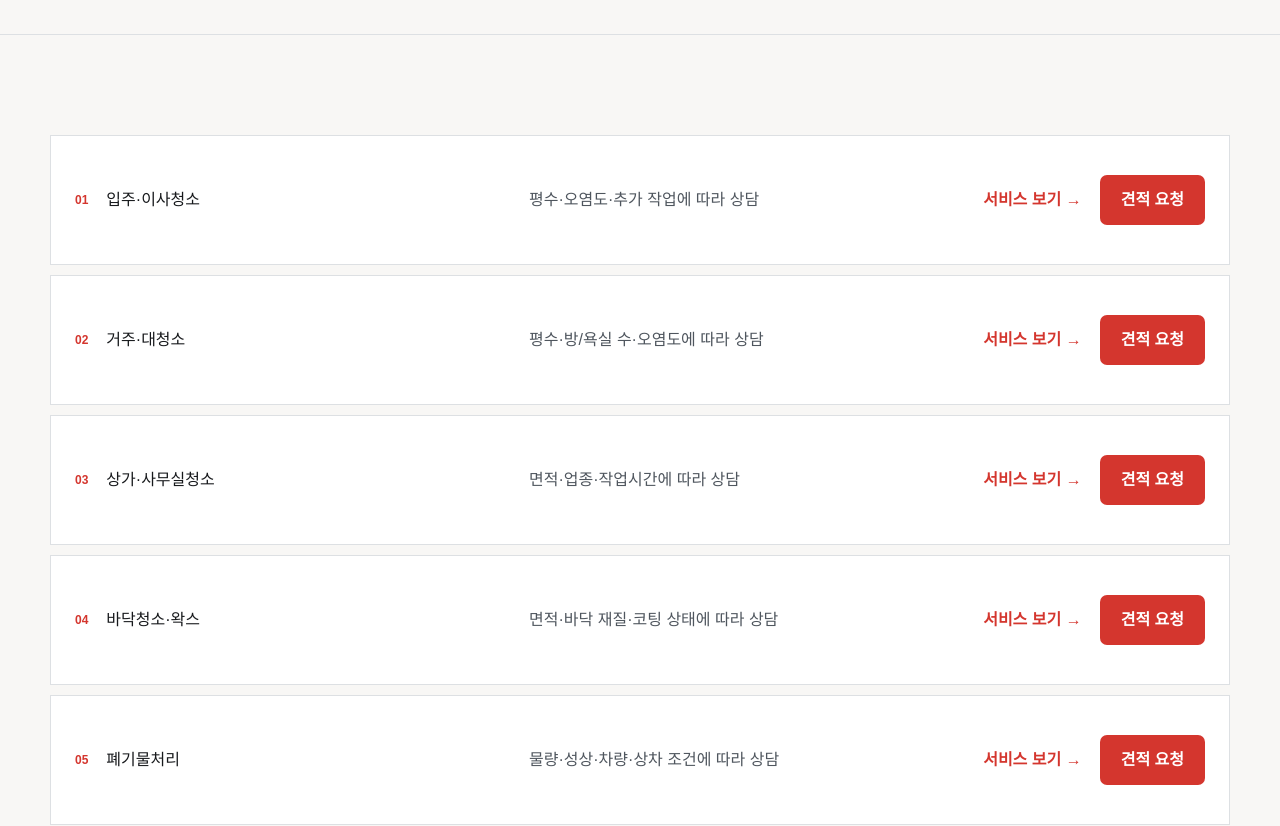
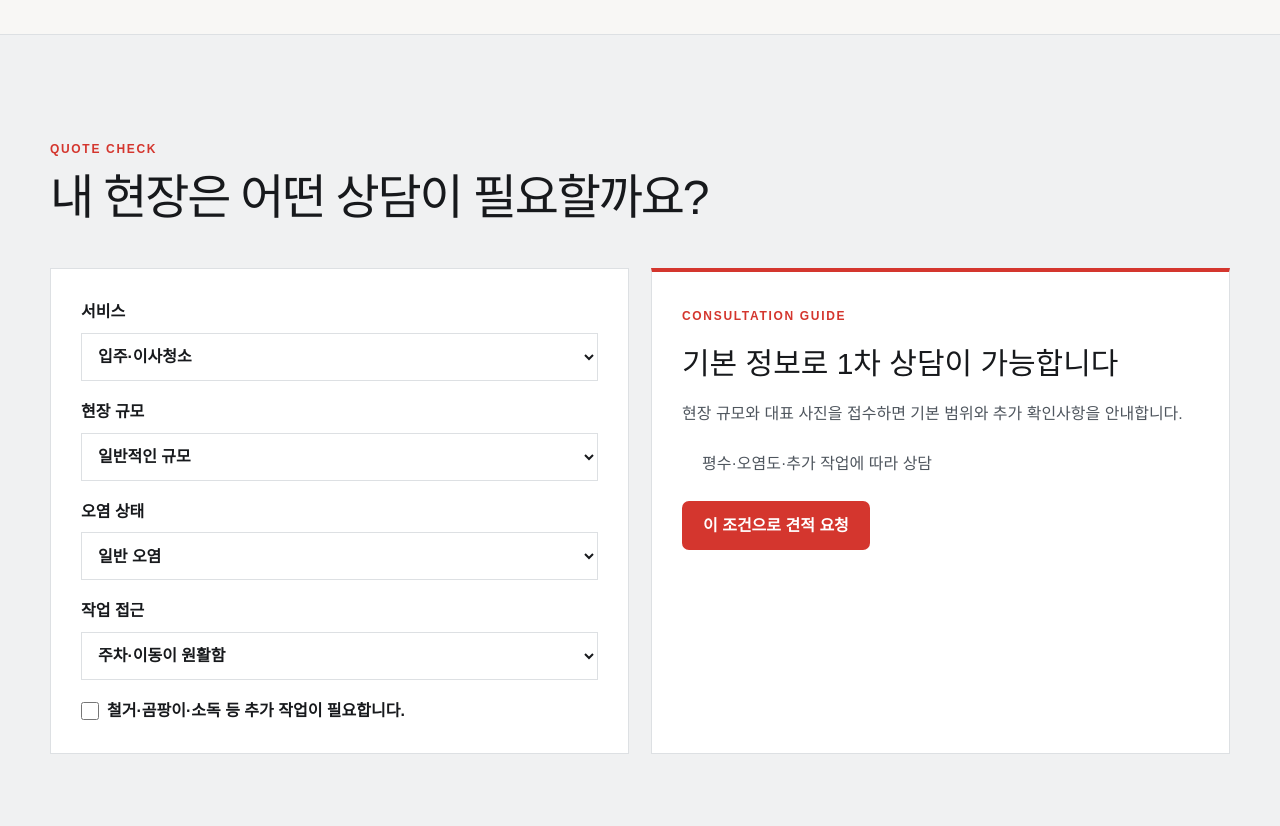
Before and after one commit to rhkss8/solomon-clean, a Next.js app: page /prices in a window 1280 px wide. Shown: the part 480-1306 px from the top of the page. Built offline with nearby package versions, Linux system fonts and the light colour scheme; no server answers.

Commit message:
feat: 견적 상담 수준 계산기 추가

```diff
--- a/app/globals.css
+++ b/app/globals.css
@@ -119,6 +119,16 @@ h1, h2, h3, p { margin-top: 0; }
 .price-list h2, .price-list p { margin: 0; }
 .price-list p { color: var(--text-secondary); }
 .price-list article > div:last-child { display: flex; align-items: center; gap: 18px; }
+.price-calculator { display: grid; grid-template-columns: 1fr 1fr; gap: 22px; }
+.price-calculator__form, .price-calculator__result { padding: 30px; border: 1px solid var(--border); background: white; }
+.price-calculator__form { display: grid; gap: 18px; }
+.price-calculator__form label { display: grid; gap: 8px; font-weight: 700; }
+.price-calculator__form select { min-height: 48px; padding: 0 12px; border: 1px solid var(--border); background: white; color: var(--ink); font: inherit; }
+.price-calculator__result { border-top: 4px solid var(--brand-primary); }
+.price-calculator__result h2 { margin: 12px 0; font-size: 30px; }
+.price-calculator__result p { color: var(--text-secondary); line-height: 1.7; }
+.price-calculator__result ul { margin: 24px 0; padding-left: 20px; color: var(--text-secondary); }
+.price-calculator__result li + li { margin-top: 9px; }
 .process-grid { margin-top: 40px; display: grid; grid-template-columns: repeat(4, 1fr); gap: 12px; }
 .process-grid article { min-height: 160px; padding: 22px; background: white; border: 1px solid var(--border); }
 .process-grid span { color: var(--brand-primary); font-size: 12px; font-weight: 850; }
@@ -161,7 +171,7 @@ h1, h2, h3, p { margin-top: 0; }
   .desktop-nav, .header-cta { display: none; }
   .mobile-menu { display: block; }
   .hero { padding-top: 58px; }
-  .hero__grid, .split-section, .detail-columns { grid-template-columns: 1fr; gap: 44px; }
+  .hero__grid, .split-section, .detail-columns, .price-calculator { grid-template-columns: 1fr; gap: 44px; }
   .hero__visual { min-height: 390px; }
   .visual-card--main { height: 360px; }
   .service-grid { grid-template-columns: repeat(2, 1fr); }
--- a/app/prices/page.tsx
+++ b/app/prices/page.tsx
@@ -1,9 +1,10 @@
 import Link from "next/link";
+import { PriceGuideCalculator } from "@/src/components/PriceGuideCalculator";
 import { services } from "@/src/domain/site";
 import { createPageMetadata } from "@/src/lib/metadata";
 
 export const metadata = createPageMetadata({ title: "청소·폐기물 비용안내", description: "서비스별 비용을 결정하는 기준을 투명하게 확인하세요.", path: "/prices" });
 
 export default function PricesPage() {
-  return <main><section className="page-hero"><div className="container"><span className="eyebrow">PRICE GUIDE</span><h1>정확한 비용은<br />조건을 함께 봐야 합니다.</h1><p>표시된 기준은 상담을 돕기 위한 안내이며 실제 견적은 현장 정보 확인 후 결정됩니다.</p></div></section><section className="section"><div className="container price-list">{services.map(service=><article key={service.slug}><div><span>{service.symbol}</span><h2>{service.name}</h2></div><p>{service.priceBasis}</p><div><Link className="text-link" href={`/services/${service.slug}`}>서비스 보기 →</Link><Link className="button button--primary" href={`/estimate?service=${service.slug}`}>견적 요청</Link></div></article>)}</div></section></main>;
+  return <main><section className="page-hero"><div className="container"><span className="eyebrow">PRICE GUIDE</span><h1>정확한 비용은<br />조건을 함께 봐야 합니다.</h1><p>실제 금액을 임의로 표시하지 않고, 어떤 정보가 견적 정확도를 높이는지 먼저 안내합니다.</p></div></section><section className="section section--subtle"><div className="container"><div className="section-heading"><div><span className="eyebrow">QUOTE CHECK</span><h2>내 현장은 어떤 상담이 필요할까요?</h2></div></div><PriceGuideCalculator /></div></section><section className="section"><div className="container price-list">{services.map(service=><article key={service.slug}><div><span>{service.symbol}</span><h2>{service.name}</h2></div><p>{service.priceBasis}</p><div><Link className="text-link" href={`/services/${service.slug}`}>서비스 보기 →</Link><Link className="button button--primary" href={`/estimate?service=${service.slug}`}>견적 요청</Link></div></article>)}</div></section></main>;
 }
--- /dev/null
+++ b/src/components/PriceGuideCalculator.tsx
@@ -0,0 +1,29 @@
+"use client";
+
+import Link from "next/link";
+import { useState } from "react";
+import { calculatePriceGuide, type PriceGuideInput } from "@/src/domain/pricing";
+import { services } from "@/src/domain/site";
+
+const initialInput: PriceGuideInput = { serviceSlug: services[0].slug, scale: "medium", condition: "normal", access: "easy", hasExtraWork: false };
+
+/** Collects quote-driving conditions and explains the required consultation depth. */
+export function PriceGuideCalculator() {
+  const [input, setInput] = useState(initialInput);
+  const result = calculatePriceGuide(input);
+
+  function updateInput<Key extends keyof PriceGuideInput>(key: Key, value: PriceGuideInput[Key]) {
+    setInput((current) => ({ ...current, [key]: value }));
+  }
+
+  return <div className="price-calculator">
+    <div className="price-calculator__form">
+      <label>서비스<select value={input.serviceSlug} onChange={(event) => updateInput("serviceSlug", event.target.value)}>{services.map((service) => <option key={service.slug} value={service.slug}>{service.name}</option>)}</select></label>
+      <label>현장 규모<select value={input.scale} onChange={(event) => updateInput("scale", event.target.value as PriceGuideInput["scale"])}><option value="small">작은 공간·적은 물량</option><option value="medium">일반적인 규모</option><option value="large">넓은 공간·많은 물량</option></select></label>
+      <label>오염 상태<select value={input.condition} onChange={(event) => updateInput("condition", event.target.value as PriceGuideInput["condition"])}><option value="light">가벼운 오염</option><option value="normal">일반 오염</option><option value="heavy">심한 오염·장기 방치</option></select></label>
+      <label>작업 접근<select value={input.access} onChange={(event) => updateInput("access", event.target.value as PriceGuideInput["access"])}><option value="easy">주차·이동이 원활함</option><option value="limited">계단·주차·상차 제약 있음</option></select></label>
+      <label className="check-field"><input checked={input.hasExtraWork} onChange={(event) => updateInput("hasExtraWork", event.target.checked)} type="checkbox" /> 철거·곰팡이·소독 등 추가 작업이 필요합니다.</label>
+    </div>
+    <aside className={`price-calculator__result price-calculator__result--${result.level}`}><span className="eyebrow">CONSULTATION GUIDE</span><h2>{result.title}</h2><p>{result.description}</p><ul>{result.reasons.map((reason) => <li key={reason}>{reason}</li>)}</ul><Link className="button button--primary" href={`/estimate?service=${input.serviceSlug}`}>이 조건으로 견적 요청</Link></aside>
+  </div>;
+}
--- /dev/null
+++ b/src/domain/pricing.ts
@@ -0,0 +1,41 @@
+import { getServiceBySlug } from "./site.ts";
+
+export type PriceGuideInput = {
+  serviceSlug: string;
+  scale: "small" | "medium" | "large";
+  condition: "light" | "normal" | "heavy";
+  access: "easy" | "limited";
+  hasExtraWork: boolean;
+};
+
+export type PriceGuideResult = {
+  level: "basic" | "detailed" | "site-visit";
+  title: string;
+  description: string;
+  reasons: string[];
+};
+
+const weight = {
+  scale: { small: 0, medium: 1, large: 2 },
+  condition: { light: 0, normal: 1, heavy: 3 },
+  access: { easy: 0, limited: 2 },
+} as const;
+
+/** Evaluates how much evidence is needed before a reliable quote can be issued. */
+export function calculatePriceGuide(input: PriceGuideInput): PriceGuideResult {
+  const service = getServiceBySlug(input.serviceSlug);
+  if (!service) throw new Error("지원하지 않는 서비스입니다.");
+
+  const score = weight.scale[input.scale] + weight.condition[input.condition] + weight.access[input.access] + (input.hasExtraWork ? 2 : 0);
+  const reasons = [
+    service.priceBasis,
+    ...(input.scale === "large" ? ["현장 규모가 커 작업 인원과 시간이 달라질 수 있습니다."] : []),
+    ...(input.condition === "heavy" ? ["오염도가 높아 집중 작업 범위를 사진으로 확인해야 합니다."] : []),
+    ...(input.access === "limited" ? ["주차·엘리베이터·상차 동선이 비용에 영향을 줄 수 있습니다."] : []),
+    ...(input.hasExtraWork ? ["기본 범위 외 작업을 구분해 안내해야 합니다."] : []),
+  ];
+
+  if (score >= 6) return { level: "site-visit", title: "현장 확인을 권장합니다", description: "사진만으로 작업 범위가 달라질 가능성이 높아 방문 또는 상세 영상 상담 후 견적을 확정합니다.", reasons };
+  if (score >= 3) return { level: "detailed", title: "상세 사진이 필요합니다", description: "전체 공간과 집중 오염, 작업 동선을 보여주는 사진을 보내주시면 견적 정확도가 높아집니다.", reasons };
+  return { level: "basic", title: "기본 정보로 1차 상담이 가능합니다", description: "현장 규모와 대표 사진을 접수하면 기본 범위와 추가 확인사항을 안내합니다.", reasons };
+}
--- a/tsconfig.json
+++ b/tsconfig.json
@@ -3,6 +3,7 @@
     "target": "ES2017",
     "lib": ["dom", "dom.iterable", "esnext"],
     "allowJs": true,
+    "allowImportingTsExtensions": true,
     "skipLibCheck": true,
     "strict": true,
     "noEmit": true,
```
Also changed, not shown: 3 other files (tests, documents, lock files or other folders).
